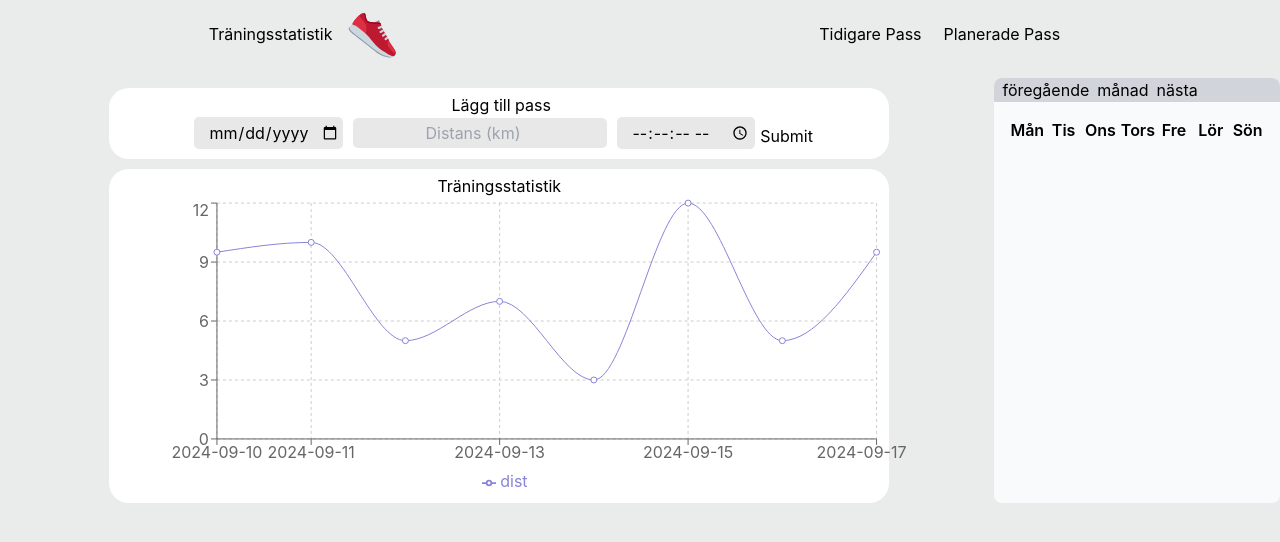
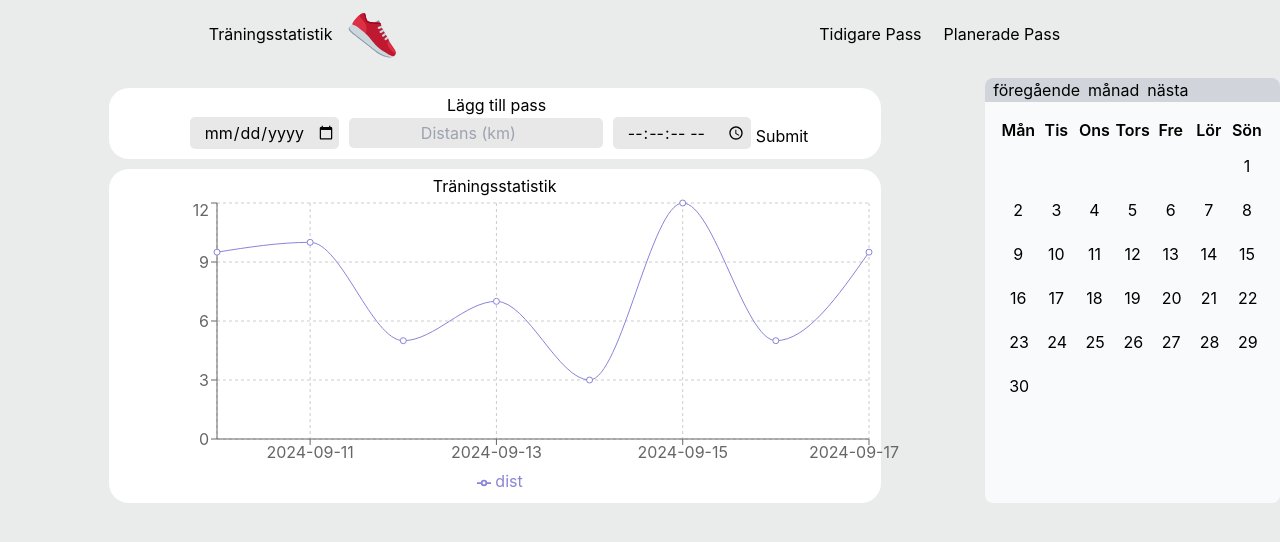
Before and after one commit to martensoderlind/React-trainingGround, a React (Create React App) app in the folder mitt-projekt/: page / in a window 1280 px wide. Shown: the top 542 px of the page. Built offline with nearby package versions, Linux system fonts and the light colour scheme.

Commit message:
rendering days

```diff
--- a/mitt-projekt/src/calender.js
+++ b/mitt-projekt/src/calender.js
@@ -4,9 +4,20 @@ const Calender = ()=>{
     const [currentDate, setCurrentDate] = useState(new Date());
 
     const daysInMonth = new Date(currentDate.getFullYear(),currentDate.getMonth()+1,0).getDate();
-    const firstDayOfMonth = new Date(currentDate.getFullYear(),currentDate.getMonth(),1).getDay();
+    const firstDayOfMonth = new Date(currentDate.getFullYear(),currentDate.getMonth(),0).getDay();
     console.log(`dagar i månad: ${daysInMonth}`);
     console.log(`första dag i månad: ${firstDayOfMonth}`);
+
+    const renderDays = ()=>{
+        const days =[];
+        for(let i=0;i<firstDayOfMonth;i++){
+            days.push(<div key={i-firstDayOfMonth} className="p-2"></div>)
+        };
+        for (let i = 1; i < daysInMonth+1; i++) {
+            days.push(<div key={i} className="p-2">{i}</div>)
+        };
+        return days;
+    };
 
     return (
         <div className="calenderMain bg-gray-50 rounded-lg ">
@@ -23,6 +34,7 @@ const Calender = ()=>{
                         {day}
                     </div>
                 ))}
+                {renderDays()}
             </div>
         </div>
     )
```
